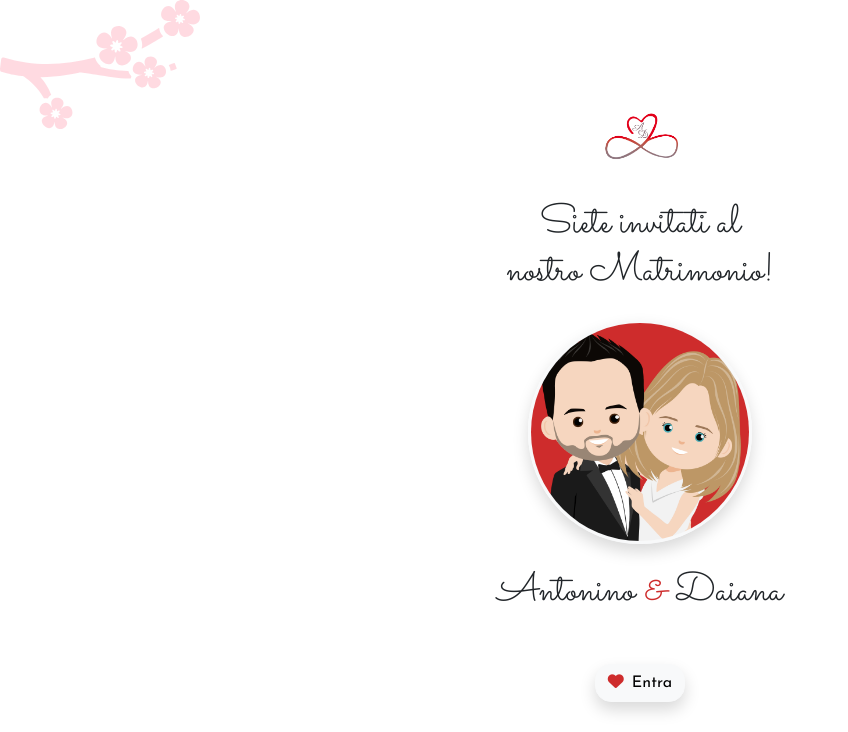
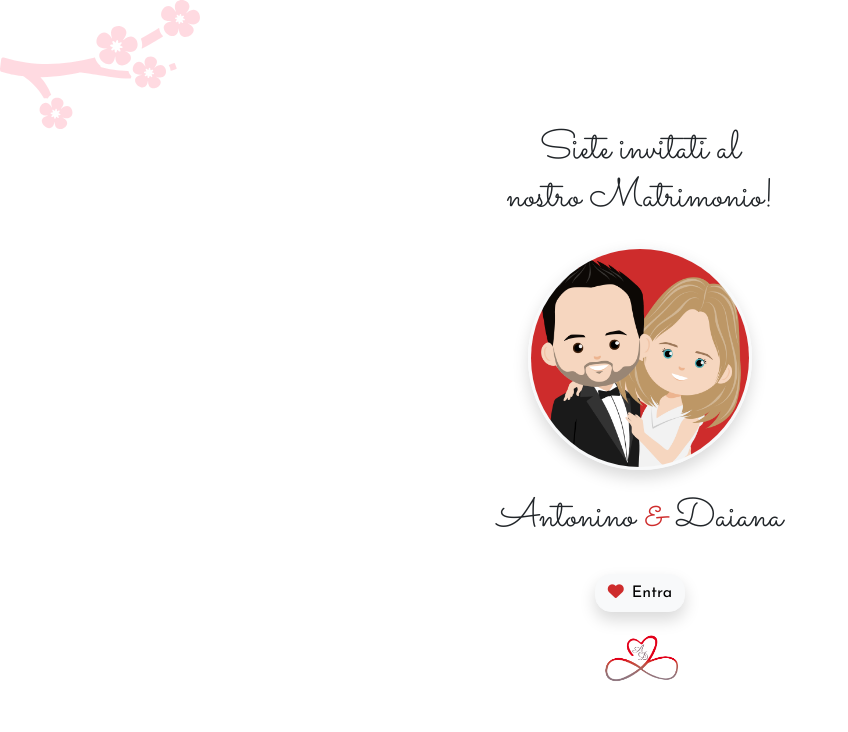
Before and after one commit to Antonino-Daiana-Weddings/antoninoedaiana-fe, a plain HTML site: page index.html in a window 1280 px wide. Shown: the top 732 px of the page, without its empty margins (0-848 px from the left). Drawn offline with nearby package versions, Linux system fonts and the light colour scheme.

Commit message:
chg logo

```diff
--- a/index.html
+++ b/index.html
@@ -120,7 +120,6 @@
         <section class="container" id="home">
 
             <div class="text-center pt-4">
-                <img src="./assets/images/logo.png" alt="logo" class="img-fluid" style="width: 6rem;">
                 <h1 class="font-esthetic my-4" style="font-size: 2.5rem;">Save the date</h1>
 
                 <div class="py-4">
@@ -661,20 +660,21 @@
 
         <div class="d-flex justify-content-center align-items-center" style="height: 100vh !important;">
             <div class="text-center">
-                <img src="./assets/images/logo.png" alt="logo" class="img-fluid" style="width: 6rem;">
                 <h1 class="font-esthetic my-4" style="font-size: 2.5rem;">Siete invitati al<br>nostro Matrimonio!</h1>
 
                 <div class="img-crop border border-3 border-light shadow mb-4 mx-auto">
                     <img src="./assets/images/bg.png" alt="background">
                 </div>
 
-                <h1 class="font-esthetic mb-4" style="font-size: 2.5rem;">Antonino <span style="color: #ce2c2c">&amp;</span> Daiana</h1>
+                <h1 class="font-esthetic" style="font-size: 2.5rem;">Antonino <span style="color: #ce2c2c">&amp;</span> Daiana</h1>
                 <div id="guest-name" data-message="Kepada Yth Bapak/Ibu/Saudara/i"></div>
-
+                <div>
                 <button type="button" class="btn btn-light shadow rounded-4 mt-4" onclick="util.open(this)">
                     <!-- <i class="fa-solid fa-envelope-open me-2"></i>Entra -->
                     <i class="fa-solid fa-heart me-2" style="color: #ce2c2c"></i>Entra
                 </button>
+                </div>
+                <img src="./assets/images/logo.png" alt="logo" class="img-fluid mt-2" style="width: 6rem;">
             </div>
         </div>
     </div>
```
